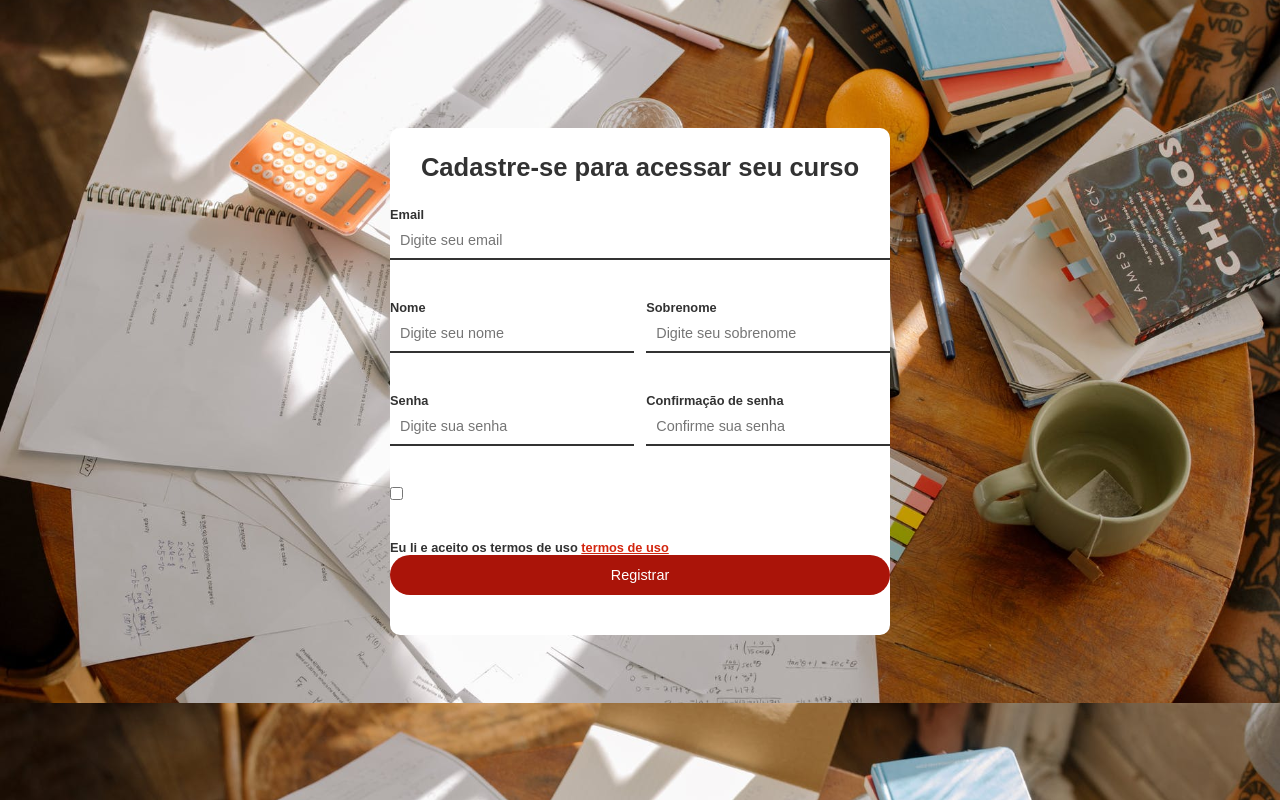
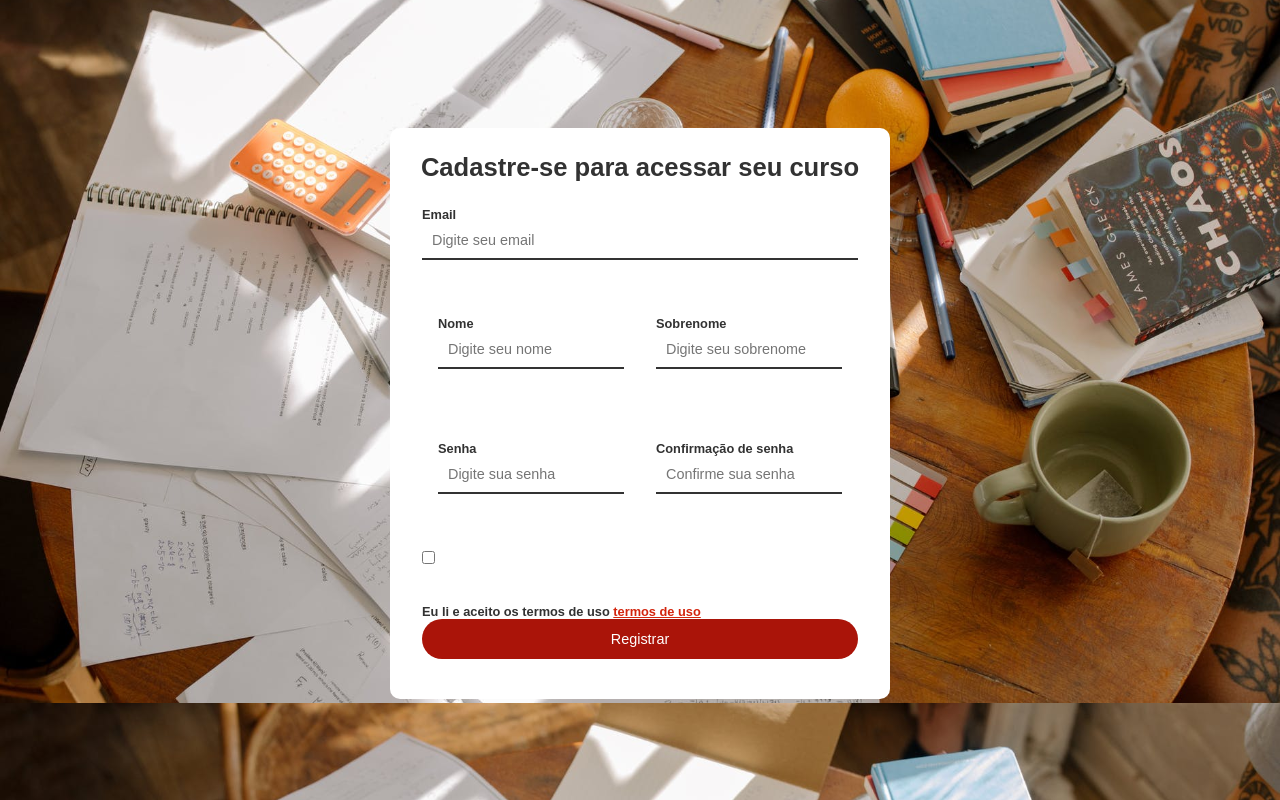
Before and after one commit to SrtaPoe/tela-cadastro, a plain HTML site: page index.html in a window 1280 px wide. Drawn offline with Linux system fonts and the light colour scheme.

Commit message:
Tentando centralizar

```diff
--- a/css/estilo.css
+++ b/css/estilo.css
@@ -59,12 +59,17 @@ form {
 .full-box {
     flex: 1 1 100%;
     position: relative;
+    margin-left: 32px;
+    margin-right: 32px;
 }
 
 
 .half-box {
-    flex: 1 1 45%;
+     flex: 1 1 45%;
     position: relative;
+    /* margin-left: 32px; */
+    /* margin-right: 32px; */
+    /* padding-left: 10px; */
 }
 
 .spacing {
--- a/index.html
+++ b/index.html
@@ -1,44 +1,56 @@
 <!DOCTYPE html>
 <html lang="pt-br">
+
 <head>
   <meta charset="UTF-8">
   <meta http-equiv="X-UA-Compatible" content="IE=edge">
   <meta name="viewport" content="width=device-width, initial-scale=1.0">
   <title>Tela de Cadastro</title>
-    <link rel="stylesheet" href="../tela-cadastro/css/estilo.css">
+  <link rel="stylesheet" href="./css/estilo.css">
 </head>
+
 <body>
   <div id="main-container">
     <h1>Cadastre-se para acessar seu curso</h1>
+
     <form id="register-form" action="">
       <div class="full-box">
         <label for="email">Email</label>
-            <input type="email" name="email" id="email" placeholder="Digite seu email" data-min-length="2" data-email-validate>
+        <input type="email" name="email" id="email" placeholder="Digite seu email" data-min-length="2"
+          data-email-validate>
       </div>
 
-        <div class="half-box spacing">
+      <!-- <div class="half-box spacing"> -->
+      <div style="display: flex; margin-left:32px; margin-right: 32px;">
+        <div style="padding: 16px;">
           <label for="Nome">Nome</label>
-            <input type="text" name="name" id="name" placeholder="Digite seu nome" data-required data-min-length="3" data-max-length="16">
+          <input type="text" name="name" id="name" placeholder="Digite seu nome" data-required data-min-length="3"
+            data-max-length="16">
+        </div>
+        <div style="padding:  16px;">
+          <!-- <div class="half-box"> -->
+          <label for="lastname">Sobrenome</label>
+          <input type="text" name="lastname" id="lastname" placeholder="Digite seu sobrenome" data-required
+            data-only-letters>
+        </div>
       </div>
 
-        <div class="half-box">
-            <label for="lastname">Sobrenome</label>
-            <input type="text" name="lastname" id="lastname" placeholder="Digite seu sobrenome" data-required data-only-letters>
-        </div>
-
-        <div class="half-box spacing">
+      <div style="display: flex; margin-left:32px; margin-right: 32px;">
+      <div style="padding: 16px;">
             <label for="lastname">Senha</label>
             <input type="password" name="password" id="password" placeholder="Digite sua senha" data-password-validate data-required>
         </div>
 
-        <div class="half-box">
+        <div style="padding: 16px;">
             <label for="passconfirmation">Confirmação de senha</label>
             <input type="password" name="passconfirmation" id="passconfirmation" placeholder="Confirme sua senha" data-equal="password">
+        </div>
       </div>
 
       <div class="full-box">
         <input type="checkbox" name="agreement" id="agreement">
-            <label for="agreement" id="agreement-label">Eu li e aceito os termos de uso <a href="#">termos de uso</a></label>
+        <label for="agreement" id="agreement-label">Eu li e aceito os termos de uso <a href="#">termos de
+            uso</a></label>
       </div>
       <div class="full-box">
         <input id="btn-submit" type="submit" value="Registrar">
@@ -48,4 +60,5 @@
   <p class="error-validation template"></p>
   <script src="javascript/main.js"></script>
 </body>
+
 </html>
```
Lines whose indentation alone changed are shown as unchanged.
